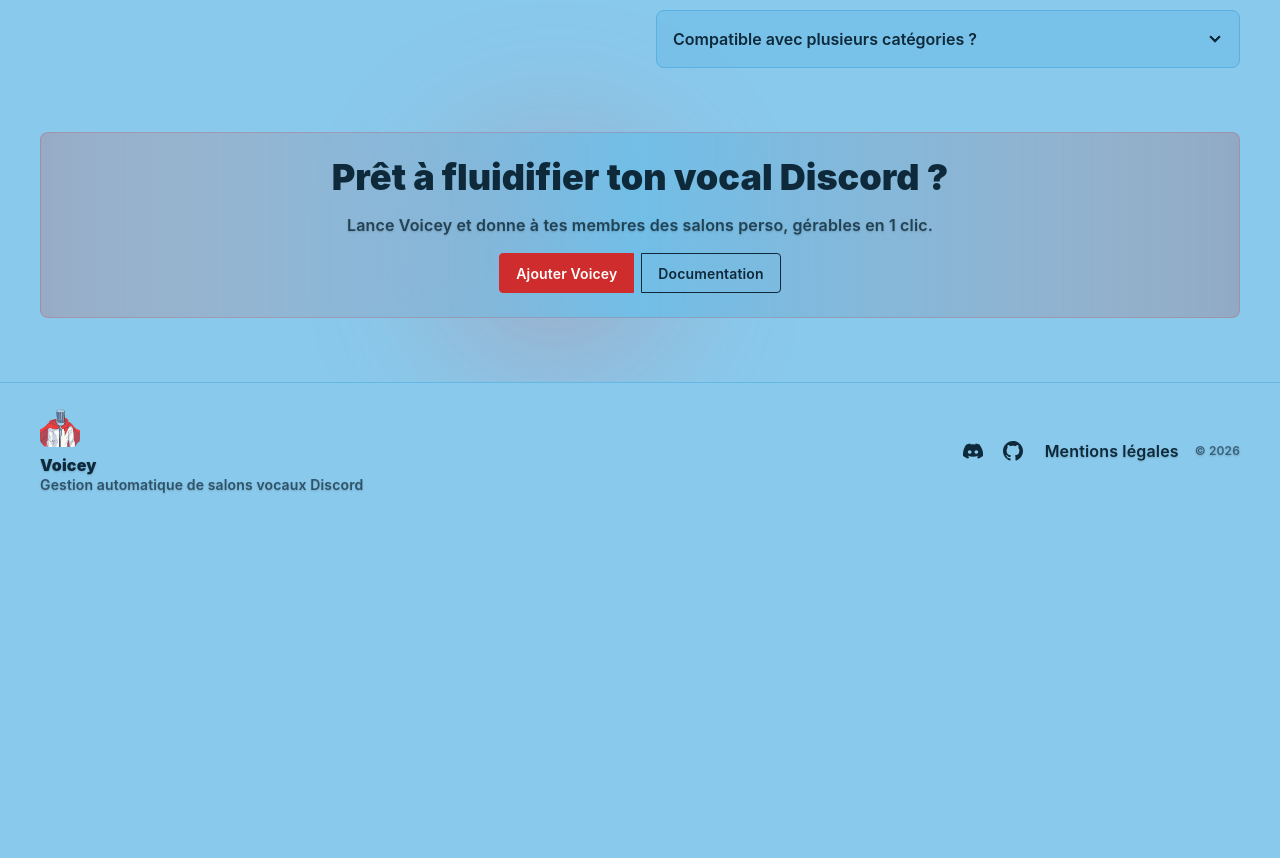
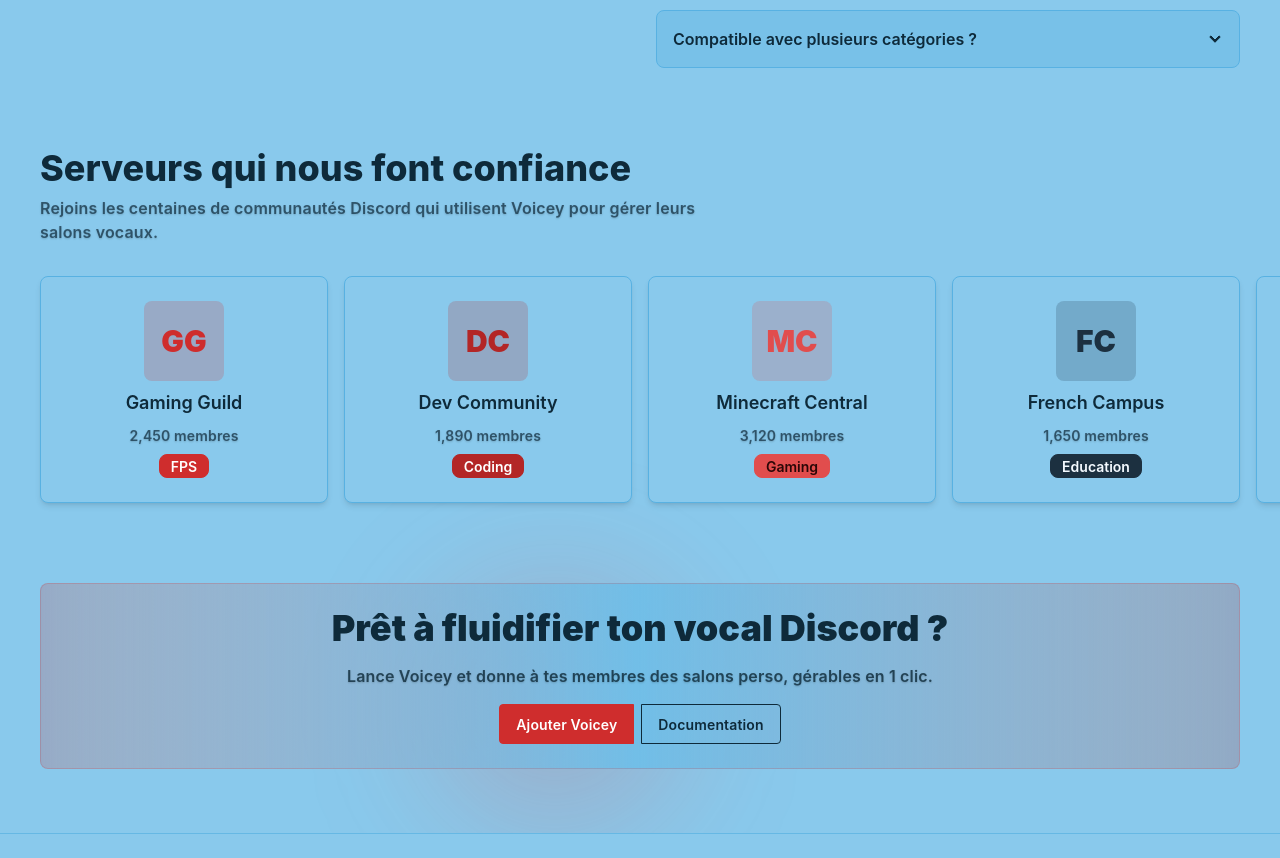
Before and after one commit to Loot1/Roicey, a React (Vite) app: page / in a window 1280 px wide. Shown: the part 1632-2490 px from the top of the page. Before the commit the page ends 2151 px from the top, so only its background shows below. Built offline with nearby package versions, Linux system fonts and the light colour scheme.

Commit message:
add trust servers carroussel

```diff
--- a/src/assets/css/index.css
+++ b/src/assets/css/index.css
@@ -10,6 +10,18 @@
     text-shadow: 0 1px 2px rgba(0, 0, 0, 0.18);
   }
 }
+
+@layer utilities {
+  .scrollbar-hide {
+    -ms-overflow-style: none;
+    scrollbar-width: none;
+  }
+
+  .scrollbar-hide::-webkit-scrollbar {
+    display: none;
+  }
+}
+
 
 @plugin "daisyui" {
   themes: light --default, dark --prefersdark;
--- a/src/routes/HomePage.tsx
+++ b/src/routes/HomePage.tsx
@@ -143,6 +143,136 @@ export function HomePage() {
                 </div>
             </section>
 
+            <section className="py-10">
+                <div className="mx-auto max-w-7xl px-6 lg:px-10">
+                    <h2 className="text-3xl font-extrabold sm:text-4xl">Serveurs qui nous font confiance</h2>
+                    <p className="mt-2 max-w-2xl text-base-content/70">
+                        Rejoins les centaines de communautés Discord qui utilisent Voicey pour gérer leurs salons vocaux.
+                    </p>
+                </div>
+
+                <div className="mt-8 w-screen overflow-x-auto scrollbar-hide">
+                    <div className="flex gap-4 pb-4 pl-6 pr-6 lg:pl-10 lg:pr-10">
+                        <div className="flex-shrink-0 w-72">
+                            <div className="card border border-base-300 bg-base-100 shadow-md h-full">
+                                <div className="card-body items-center text-center">
+                                    <div className="flex h-20 w-20 items-center justify-center rounded-lg bg-primary/20 text-3xl font-black text-primary">
+                                        GG
+                                    </div>
+                                    <h3 className="card-title text-lg">Gaming Guild</h3>
+                                    <p className="text-base-content/70">2,450 membres</p>
+                                    <div className="card-actions">
+                                        <div className="badge badge-primary">FPS</div>
+                                    </div>
+                                </div>
+                            </div>
+                        </div>
+
+                        <div className="flex-shrink-0 w-72">
+                            <div className="card border border-base-300 bg-base-100 shadow-md h-full">
+                                <div className="card-body items-center text-center">
+                                    <div className="flex h-20 w-20 items-center justify-center rounded-lg bg-secondary/20 text-3xl font-black text-secondary">
+                                        DC
+                                    </div>
+                                    <h3 className="card-title text-lg">Dev Community</h3>
+                                    <p className="text-base-content/70">1,890 membres</p>
+                                    <div className="card-actions">
+                                        <div className="badge badge-secondary">Coding</div>
+                                    </div>
+                                </div>
+                            </div>
+                        </div>
+
+                        <div className="flex-shrink-0 w-72">
+                            <div className="card border border-base-300 bg-base-100 shadow-md h-full">
+                                <div className="card-body items-center text-center">
+                                    <div className="flex h-20 w-20 items-center justify-center rounded-lg bg-accent/20 text-3xl font-black text-accent">
+                                        MC
+                                    </div>
+                                    <h3 className="card-title text-lg">Minecraft Central</h3>
+                                    <p className="text-base-content/70">3,120 membres</p>
+                                    <div className="card-actions">
+                                        <div className="badge badge-accent">Gaming</div>
+                                    </div>
+                                </div>
+                            </div>
+                        </div>
+
+                        <div className="flex-shrink-0 w-72">
+                            <div className="card border border-base-300 bg-base-100 shadow-md h-full">
+                                <div className="card-body items-center text-center">
+                                    <div className="flex h-20 w-20 items-center justify-center rounded-lg bg-info/20 text-3xl font-black text-info">
+                                        FC
+                                    </div>
+                                    <h3 className="card-title text-lg">French Campus</h3>
+                                    <p className="text-base-content/70">1,650 membres</p>
+                                    <div className="card-actions">
+                                        <div className="badge badge-info">Education</div>
+                                    </div>
+                                </div>
+                            </div>
+                        </div>
+
+                        <div className="flex-shrink-0 w-72">
+                            <div className="card border border-base-300 bg-base-100 shadow-md h-full">
+                                <div className="card-body items-center text-center">
+                                    <div className="flex h-20 w-20 items-center justify-center rounded-lg bg-success/20 text-3xl font-black text-success">
+                                        ER
+                                    </div>
+                                    <h3 className="card-title text-lg">Esports Rising</h3>
+                                    <p className="text-base-content/70">2,200 membres</p>
+                                    <div className="card-actions">
+                                        <div className="badge badge-success">Esports</div>
+                                    </div>
+                                </div>
+                            </div>
+                        </div>
+
+                        <div className="flex-shrink-0 w-72">
+                            <div className="card border border-base-300 bg-base-100 shadow-md h-full">
+                                <div className="card-body items-center text-center">
+                                    <div className="flex h-20 w-20 items-center justify-center rounded-lg bg-warning/20 text-3xl font-black text-warning">
+                                        ST
+                                    </div>
+                                    <h3 className="card-title text-lg">Streaming Team</h3>
+                                    <p className="text-base-content/70">980 membres</p>
+                                    <div className="card-actions">
+                                        <div className="badge badge-warning">Twitch</div>
+                                    </div>
+                                </div>
+                            </div>
+                        </div>
+
+                        <div className="flex-shrink-0 w-72">
+                            <div className="card border border-base-300 bg-base-100 shadow-md h-full">
+                                <div className="card-body items-center text-center">
+                                    <div className="flex h-20 w-20 items-center justify-center rounded-lg bg-error/20 text-3xl font-black text-error">
+                                        AM
+                                    </div>
+                                    <h3 className="card-title text-lg">Art Makers</h3>
+                                    <p className="text-base-content/70">1,450 membres</p>
+                                    <div className="card-actions">
+                                        <div className="badge badge-error">Creative</div>
+                                    </div>
+                                </div>
+                            </div>
+                        </div>
+
+                        <div className="flex-shrink-0 w-72">
+                            <div className="card border border-base-300 bg-base-100 shadow-md h-full">
+                                <div className="card-body items-center justify-center text-center">
+                                    <div className="flex h-20 w-20 items-center justify-center rounded-lg bg-base-300 text-4xl font-black text-base-content">
+                                        +
+                                    </div>
+                                    <h3 className="card-title text-lg">Et 880+ autres</h3>
+                                    <p className="text-base-content/70">serveurs actifs</p>
+                                </div>
+                            </div>
+                        </div>
+                    </div>
+                </div>
+            </section>
+
             <section className="mx-auto max-w-7xl px-6 pb-16 pt-6 lg:px-10">
                 <div className="hero rounded-box border border-primary/20 bg-gradient-to-r from-primary/20 via-base-200 to-secondary/20 p-2">
                     <div className="hero-content text-center">
```
